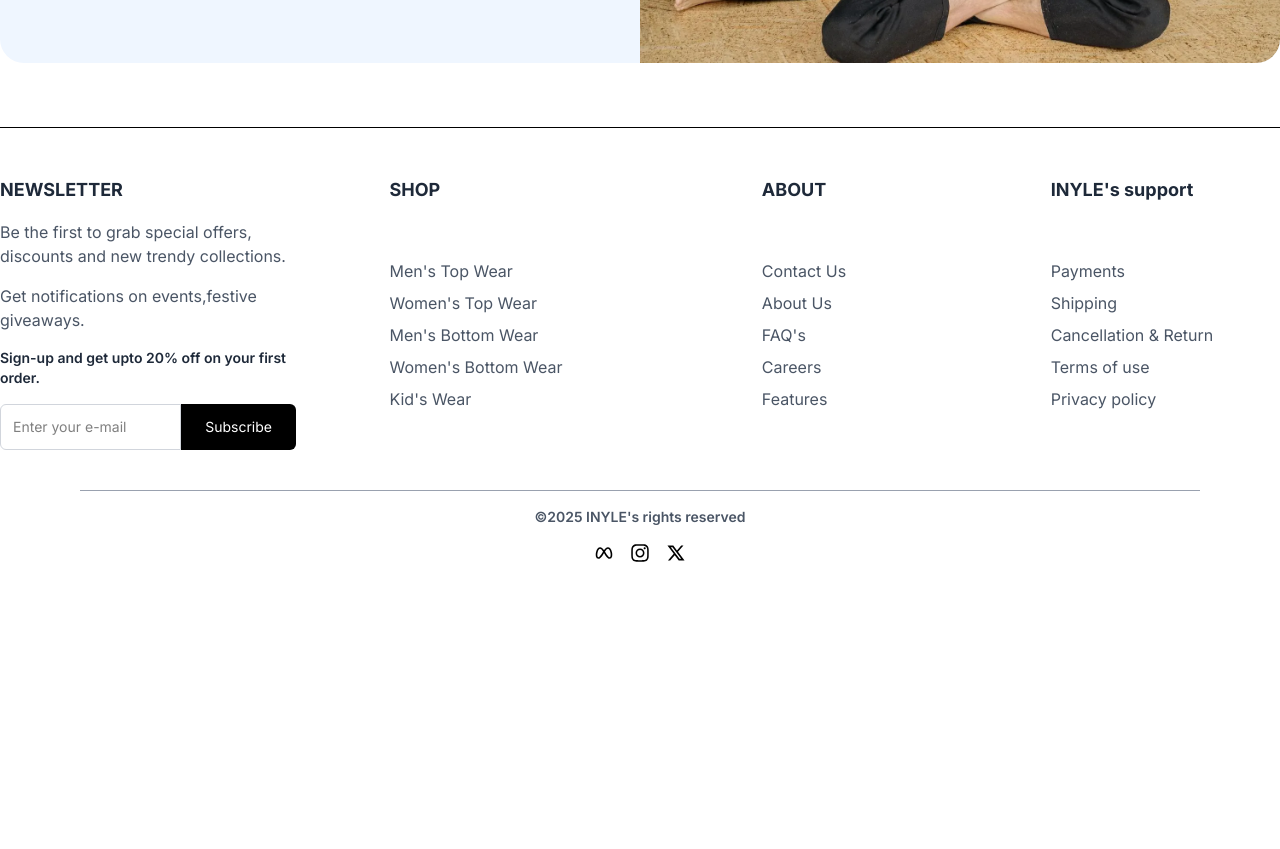
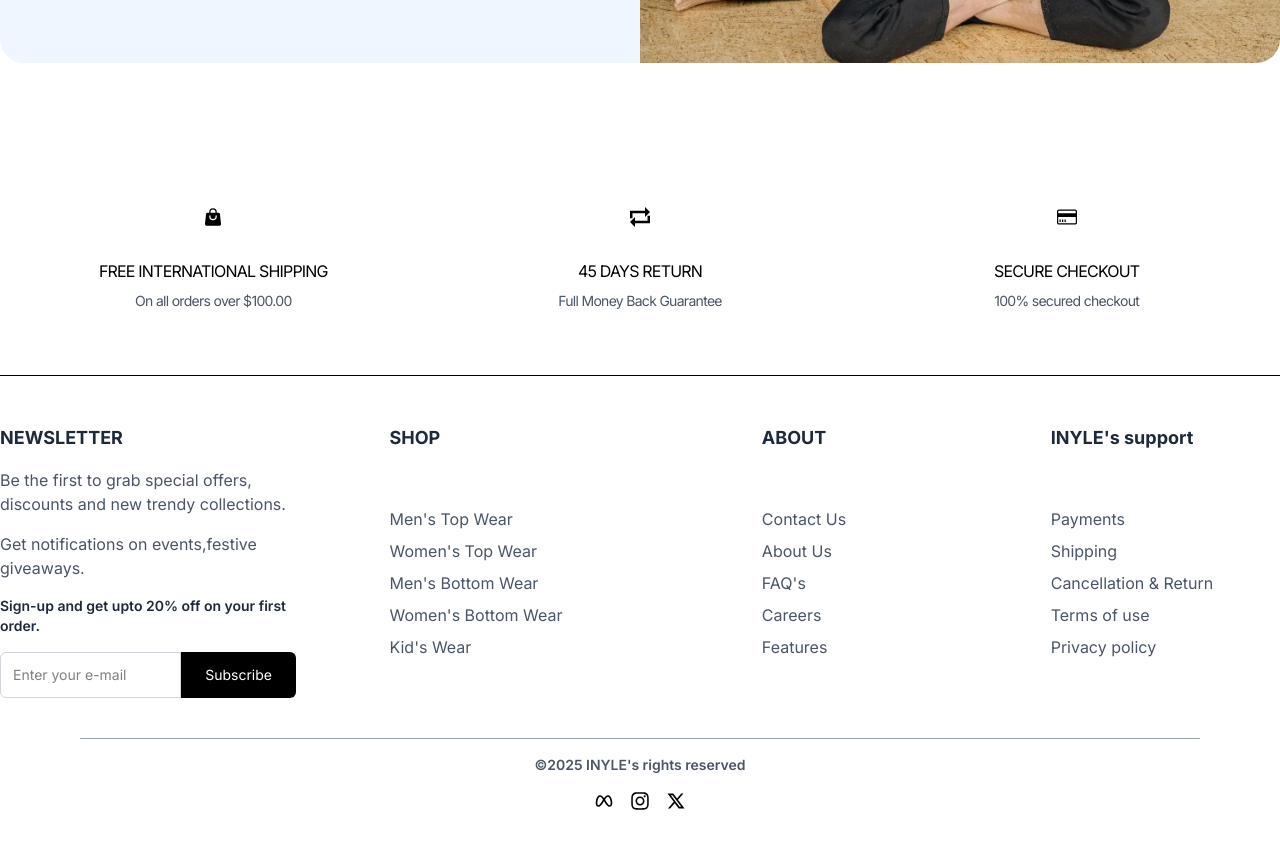
Before and after one commit to mavish12/Trendy-wears, a React (Vite) app in the folder frontend/: page / in a window 1280 px wide. Shown: the part 5520-6369 px from the top of the page. Before the commit the page ends 6131 px from the top, so only its background shows below. Built offline with nearby package versions, Linux system fonts and the light colour scheme.

Commit message:
Features Section UI done

```diff
--- /dev/null
+++ b/frontend/src/components/Products/FeaturesSection.jsx
@@ -0,0 +1,39 @@
+import React from 'react'
+import { HiShoppingBag } from "react-icons/hi2";
+import { ImLoop, ImCreditCard } from "react-icons/im";
+
+const features = [
+  {
+    icon: <HiShoppingBag className="text-xl" />,
+    title: "Free International Shipping",
+    description: "On all orders over $100.00",
+  },
+  {
+    icon: <ImLoop className="text-xl" />,
+    title: "45 Days Return",
+    description: "Full Money Back Guarantee",
+  },
+  {
+    icon: <ImCreditCard className="text-xl" />,
+    title: "Secure Checkout",
+    description: "100% secured checkout",
+  }
+];
+
+const FeaturesSection = () => {
+  return (
+    <section className="py-16 px-4 bg-white">
+      <div className="container mx-auto grid grid-cols-1 md:grid-cols-3 gap-8 text-center">
+        {features.map((feature, index) => (
+          <div key={index} className="flex flex-col items-center">
+            <div className="p-4 rounded-full mb-4">{feature.icon}</div>
+            <h4 className="tracking-tighter mb-2 uppercase">{feature.title}</h4>
+            <p className="text-gray-600 text-sm tracking-tighter">{feature.description}</p>
+          </div>
+        ))}
+      </div>
+    </section>
+  );
+};
+
+export default FeaturesSection;
--- a/frontend/src/pages/Home.jsx
+++ b/frontend/src/pages/Home.jsx
@@ -5,6 +5,7 @@
 import ProductDetails from '../components/Products/ProductDetails'
 import ProductGrid from '../components/Products/ProductGrid'
 import FeaturedCollection from '../components/Products/FeaturedCollection'
+import FeaturesSection from '../components/Products/FeaturesSection'
 
 const placeholderProducts = [
   {
@@ -162,6 +163,7 @@
           <ProductGrid products={placeholderProducts}/>
         </div>
         <FeaturedCollection/>
+        <FeaturesSection/>
     </div>
   )
 }
```
